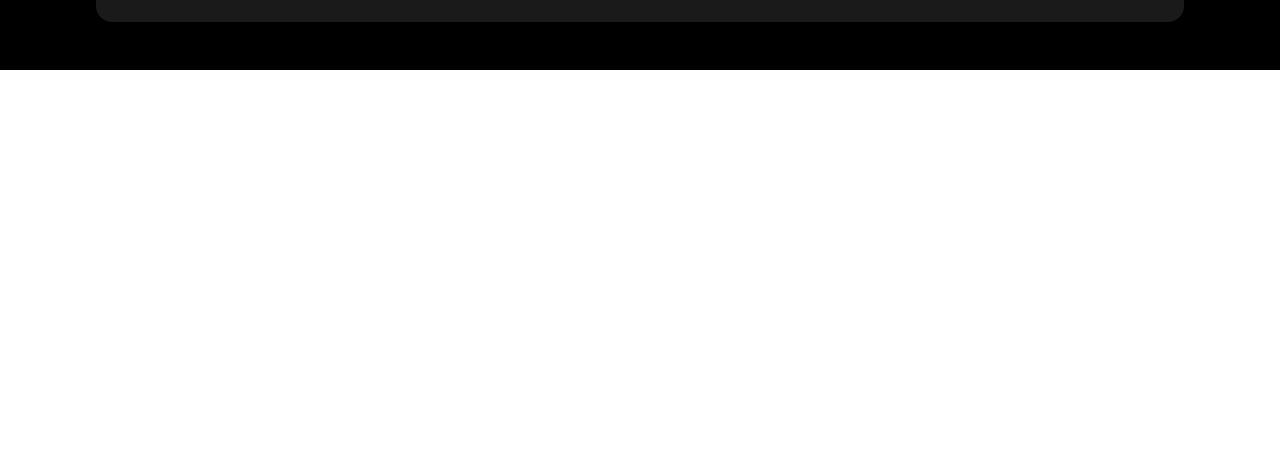
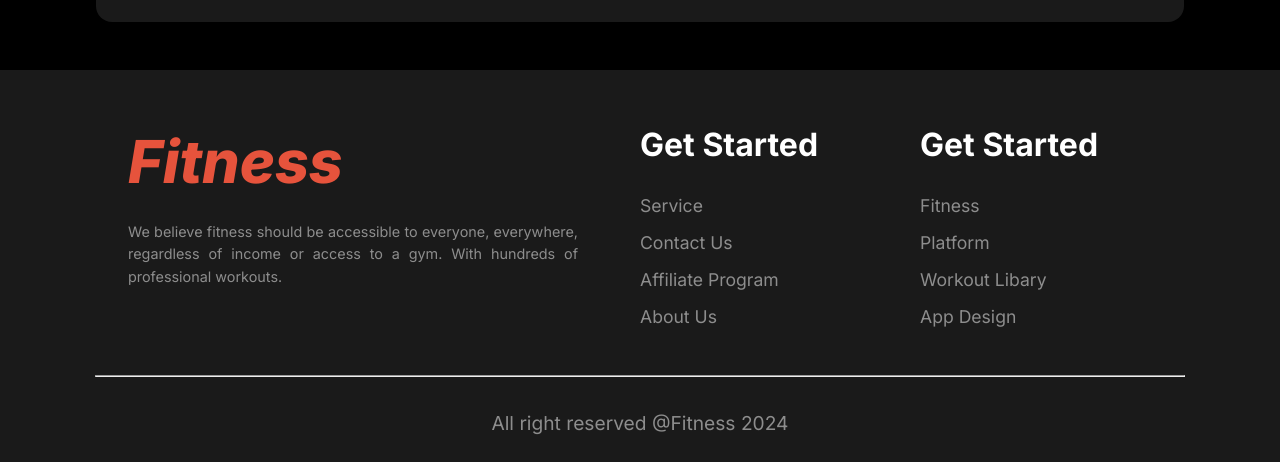
Before and after one commit to sangram-me/b10-assignment-2, a plain HTML site: page index.html in a window 1280 px wide. Shown: the part 3438-3900 px from the top of the page. Before the commit the page ends 3508 px from the top, so only its background shows below. Drawn offline with Linux system fonts and the light colour scheme; a web font is replaced by a local one.

Commit message:
footer section complete

```diff
--- a/index.html
+++ b/index.html
@@ -130,7 +130,28 @@
               </section>
        </main>
        <footer>
-
+              <div class="footer-container">
+                     <div class="footer-content footer-1">
+                            <h1>Fitness</h1>
+                            <p>We believe fitness should be accessible to everyone, everywhere, regardless of income or access to a gym. With hundreds of professional workouts.</p>
+                     </div>
+                     <div class="footer-content footer-2">
+                            <h3>Get Started</h3>
+                            <a href="#">Service</a>
+                            <a href="#">Contact Us</a>
+                            <a href="#">Affiliate Program</a>
+                            <a href="#">About Us</a>
+                     </div>
+                     <div class="footer-content footer-3">
+                            <h3>Get Started</h3>
+                            <a href="#">Fitness</a>
+                            <a href="#">Platform</a>
+                            <a href="#">Workout Libary</a>
+                            <a href="#">App Design</a>
+                     </div>
+              </div>
+              <hr>
+              <p>All right reserved @Fitness 2024</p>
        </footer>
 </body>
 </html>
--- a/style.css
+++ b/style.css
@@ -385,20 +385,19 @@ main {
         background-image: url("images/trainer6.png");
 }
 /* map section */
-.location{
+.location {
         padding-bottom: 3rem;
 }
-.map{
+.map {
         border-radius: 1rem;
         padding: 2rem;
         max-width: 80%;
         margin: 0px auto;
         height: 500px;
         background-color: rgba(255, 255, 255, 0.1);
-       padding-top: .4rem;
-
+        padding-top: 0.4rem;
 }
-.map h1{
+.map h1 {
         color: white;
         text-align: center;
 }
@@ -424,6 +423,64 @@ main {
         padding-bottom: 1rem;
 }
 
+footer {
+        background-color: rgb(26, 26, 26);
+}
+.footer-container {
+        padding: 2.5rem 0px;
+        display: grid;
+        grid-template-columns: 2fr 1fr 1fr;
+        max-width: 80%;
+        margin: 0px auto;
+        justify-content: space-between;
+        gap: 3rem;
+}
+.footer-1 h1 {
+        color: rgb(230, 83, 60);
+        font-size: 3.7rem;
+        font-weight: 800;
+        font-style: italic;
+        margin: 1rem 0px 1.5rem 0px;
+}
+.footer-1 p {
+        color: rgba(255, 255, 255, 0.5);
+        font-size: .9rem;
+        font-weight: 400;
+        line-height: 1.4rem;
+        max-width: 450px;
+        text-align: justify;
+}
+.footer-2,
+.footer-3 {
+        display: flex;
+        flex-direction: column;
+        gap: 1rem;
+}
+.footer-content h3 {
+        color: rgb(255, 255, 255);
+        font-size: 2rem;
+        font-weight: 700;
+        margin: 15px 0px;
+}
+.footer-content a {
+        color: rgba(255, 255, 255, 0.5);
+        font-size: 1.1rem;
+        font-weight: 400;
+        text-decoration: none;
+        cursor: pointer;
+}
+footer hr{
+       max-width: 85%;
+       color: rgba(255, 255, 255, 0.5);
+
+}
+footer > p{
+       text-align: center;
+       padding: 1.6rem 0px 1.7rem;
+       margin: 0;
+       color: rgba(255, 255, 255, 0.5);
+       font-size: 1.2rem;
+}
 /* mobile devices */
 @media screen and (max-width: 576px) {
         header {
@@ -529,27 +586,34 @@ main {
                 gap: 1.5rem;
                 padding: 1.5rem;
         }
-        .team-desc h2{
+        .team-desc h2 {
                 font-size: 2.5rem;
         }
 
         .location-desc {
                 padding-bottom: 2rem;
         }
-        .map{
+        .map {
                 border-radius: 1rem;
                 padding: 1rem;
                 max-width: 80%;
                 margin: 0px auto;
                 height: 400px;
                 background-color: rgba(255, 255, 255, 0.1);
-              padding-top: .4rem;
-
+                padding-top: 0.4rem;
         }
-       .map h1{
-              margin: .7rem;
+        .map h1 {
+                margin: 0.7rem;
                 color: white;
                 text-align: center;
         }
-
+        .footer-container {
+              padding: 2.5rem 0px;
+              display: grid;
+              grid-template-columns: repeat(1,1fr);
+              max-width: 80%;
+              margin: 0px auto;
+              justify-content: space-between;
+              gap: 3rem;
       }
+}
```
Lines whose indentation alone changed are shown as unchanged.
